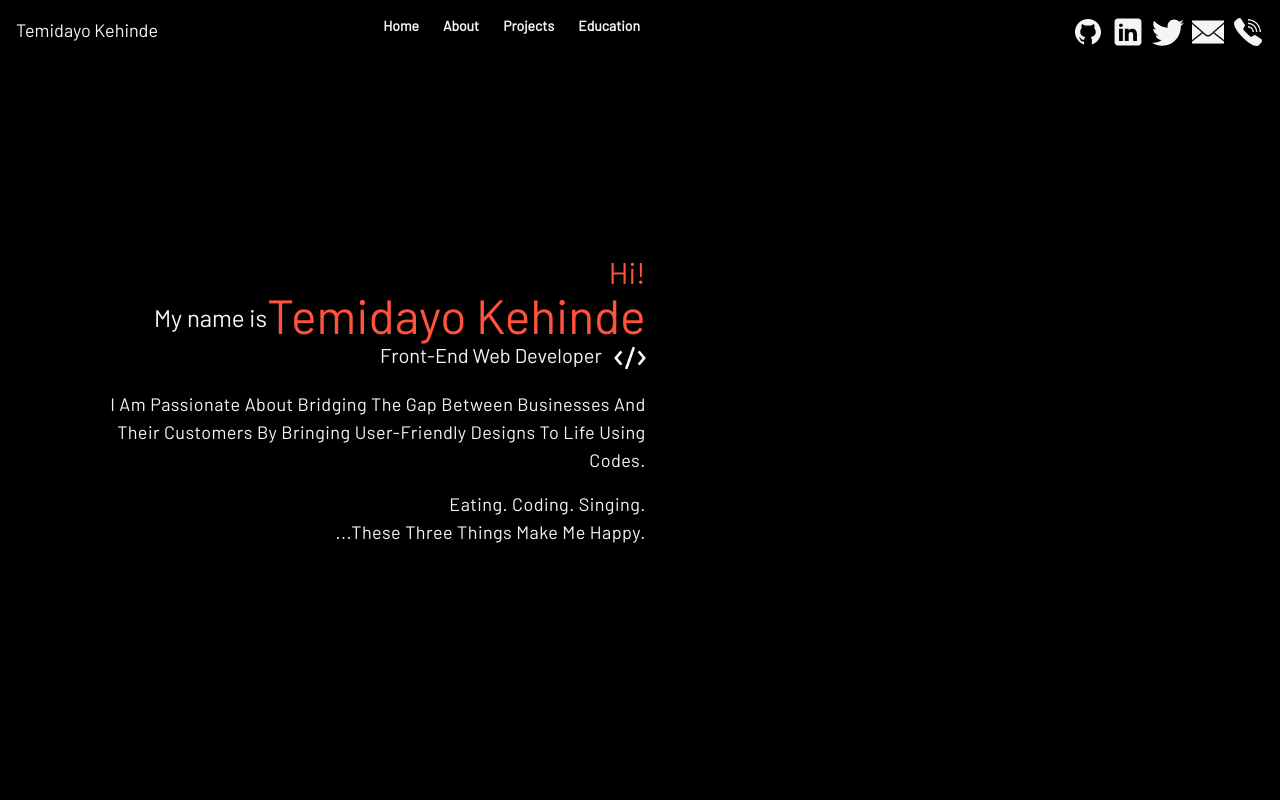
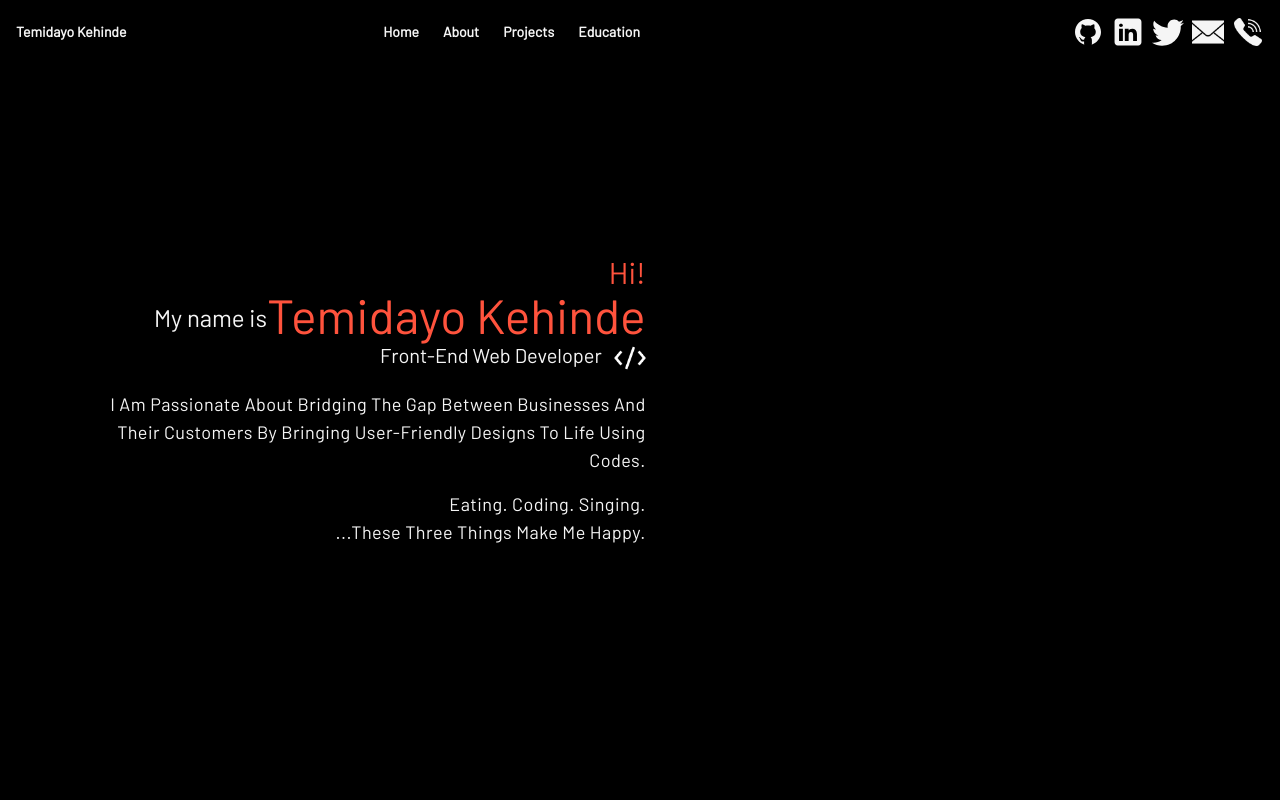
Before and after one commit to Temidayo24/my_portfolio, a React (Create React App) app: page / in a window 1280 px wide. Shown: the top 800 px of the page. Built offline with nearby package versions, Linux system fonts and the light colour scheme.

Commit message:
changed layout

```diff
--- a/src/Pages/Home.js
+++ b/src/Pages/Home.js
@@ -139,11 +139,11 @@ const Home = () => {
           scrolled ? "z-50 backdrop-blur-md" : ""
         }`}
       >
-        <div className="flex justify-between w-1/2">
+        <div className="flex justify-between items-center w-1/2">
           {dropdown ? (
             " "
           ) : (
-            <Link to="/" className="text-eggshell text-sm large:text-lg">
+            <Link to="/" className="text-eggshell text-sm large:text-md font-bold">
               Temidayo Kehinde
             </Link>
           )}
```
